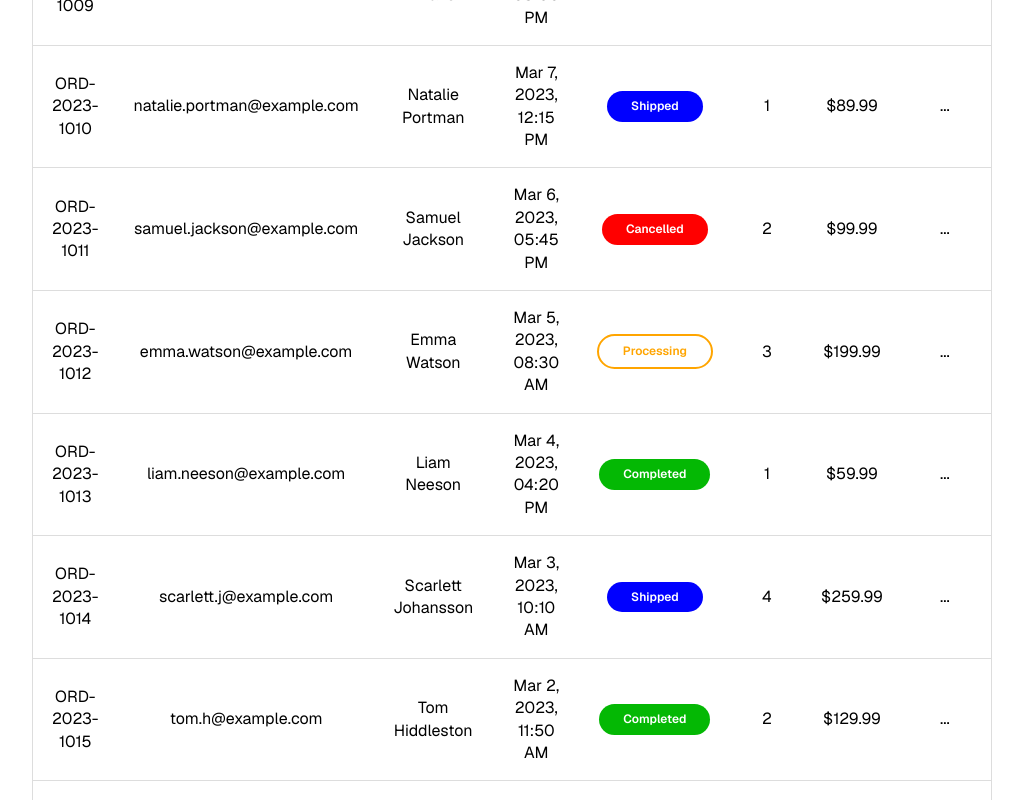
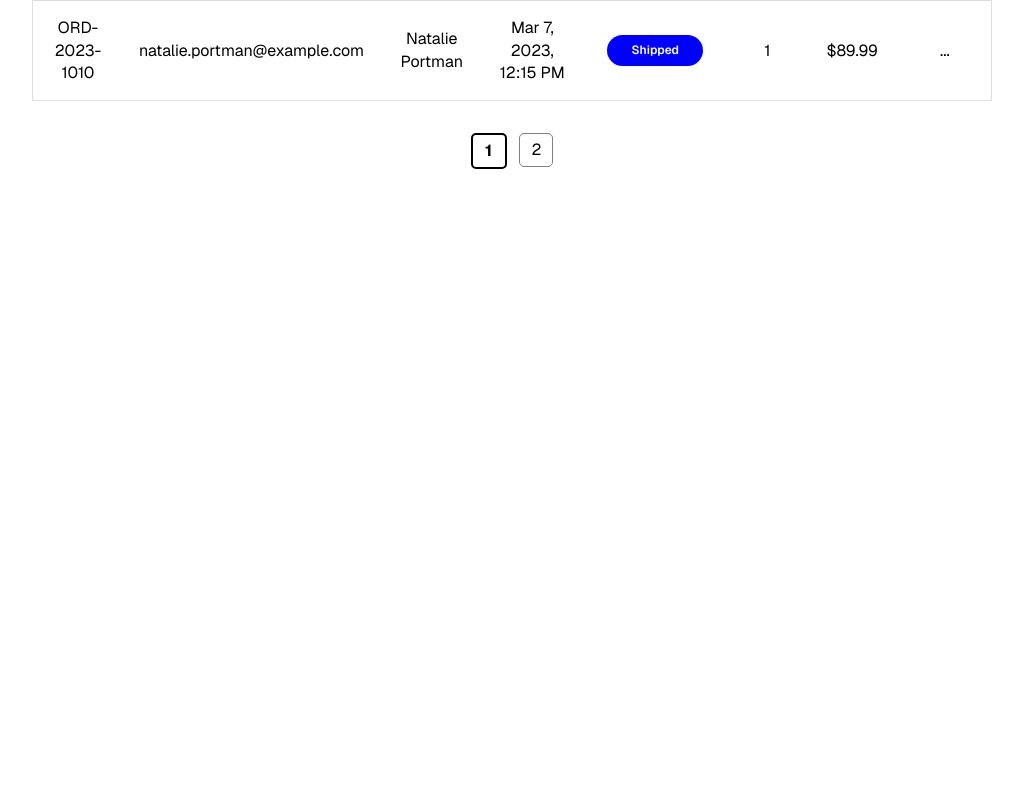
Before and after one commit to ixtk/sturdy-umbrella, a React (Vite) app in the folder frontend/: page /orders in a window 1280 px wide. Shown: the part 1600-2400 px from the top of the page, without its empty margins (128-1151 px from the left). After the commit the page ends 1769 px from the top, so only its background shows below. Built offline with nearby package versions, Linux system fonts and the light colour scheme.

Commit message:
fixed table  pagination

```diff
--- a/frontend/src/dashboard/Orders.jsx
+++ b/frontend/src/dashboard/Orders.jsx
@@ -7,35 +7,31 @@ import { FiSearch } from "react-icons/fi" // ესეც icon
 
 export const Orders = () => {
   const [statusFilter, setStatusFilter] = useState("All") // ეს state განსაზღვრავს რომელი ღილაკია მონიშნული
-  const [filteredOrders, setFilteredOrders] = useState([]) // ეს state არის სია იმ შეკვეთებისა, რომელიც შეესაბამება მონიშნულ ღილაკს
+
   //!-------------------
-  const [currentPage, setCurrentPage] = useState(1)
-  const ordersPerPage = 10
+  const [currentPage, setCurrentPage] = useState(1) //ეს არის გვერდის ნომერი და თავდაპირველად მომხმარებელი პირველ გვერდზეა
+  const ordersPerPage = 10 // როგორც ცვლადის სახელი გვეუბნება, ამ ცვლადით განვსაზღვრავთ რამდენი შეკვეთა გვინდა რომ იყოს თითო გვერდზე
 
-  // Calculate total pages
-  const totalPages = Math.ceil(ordersData.length / ordersPerPage)
+  const filteredData =
+    statusFilter === "All"
+      ? ordersData
+      : ordersData.filter(order => order.status === statusFilter) //statusFilter გვიჩვენებს რომელი ღილაკიცაა მონიშნული, და თუ მონიშნულია "All"
+  //ყველა შეკვეთა გამოჩნდება, და თუ სხვა კატეგორიაა მონიშნული მაშინ ვფილტრავთ შეკვეთების სიას რომ გამოვიტანოთ იმ კატეგორიის წარმომადგენელი შეკვეთები.
 
-  // Get current page's data
-  const indexOfLastOrder = currentPage * ordersPerPage
-  const indexOfFirstOrder = indexOfLastOrder - ordersPerPage
-  const currentOrders = ordersData.slice(indexOfFirstOrder, indexOfLastOrder)
+  const totalPages = Math.ceil(filteredData.length / ordersPerPage) // ეს ფუნქცია ითვლის რამდენი გვერდი უნდა იყოს სულ. მაგალითად თუ გვაქვს 22 შეკვეთა და თითო გვერდზე უნდა იყოს 10 შეკვეთა
+  // ანუ გვჭირდება წესით 2.2 გვერდი და Math.ceil მაღალი ციფრისკენ დაამრგვალებს ამ რაოდენობას ამ შემთხვევაში 3-მდე, იმიტორო 2-მდე რომ დაამრგვალოს ორი შეკვეთა ალბათ აღარ გამოჩნდება ან აირევა რამე.
+
+  // indexOfFirstOrder, indexOfLastOrder ეს ორი ცვლადი განსაზღვრავს საიდან სადამდე გვაჩვენოს თითოეულ გვერდზე შეკვეთები
+  const indexOfLastOrder = currentPage * ordersPerPage // ბოლო შეკვეთის  ინდექსი იქნება currentPage რომლის საწყისი მნიშვნელობაცაა 1, ანუ პირველ გვერდზე ვართ, გამრავლებული იმ  რაოდენობაზე
+  //რამდენი შეკვეთაცაა ამ გვერდზე. დავუსვათ რომ ვიყოთ მესამე გვერდზე ბოლო შეკვეთის ინდექსი იქნებოდა 3*10 ანუ 30.
+
+  const indexOfFirstOrder = indexOfLastOrder - ordersPerPage // პირველ გვერდზე indexOfFirstOrder-ის მნიშვნელობა იქნება 10-10=0 ანუ მასივის პირველი ელემენტიდან დაიწყებს ჩვენებას და ა.შ.
+  const currentOrders = filteredData.slice(indexOfFirstOrder, indexOfLastOrder) // აქ კი ვეუბნნებით, რომ filteredData მასივიდან ამოჭრას შეკვეთები indexOfFirstOrder- აქედან , indexOfLastOrder აქამდე
 
   const handlePageChange = pageNumber => {
-    setCurrentPage(pageNumber)
+    setCurrentPage(pageNumber) // როდესაც პაგინაციის ღილაკს დავაწვებით, ამ ფუნქციას იძახებს და CurrentPage-ის მნიშვნელობას შეცვლის.
   }
   //!-------------------
-  useEffect(() => {
-    // useEffect ეშვება ყოველჯერზე როდესაც statusFilter იცვლება
-    if (statusFilter === "All") {
-      //თუ მონიშნულია "ყველა" ღილაკი აი იმ გაფილტრული შეკვეთების სიას მთლიანი ordersData გადაეცემა მნიშვნელობად
-      setFilteredOrders(ordersData)
-    } else {
-      setFilteredOrders(
-        ordersData.filter(order => order.status === statusFilter) // აქ filter-ი ordersData-ს თითოეულ შეკვეთაში ატარებს ამ პირობას : order.status === statusFilter. ამოწმებს თუ ემთხვევა
-        //შეკვეთის სტატუსი statusFilter-ს (მონიშნული რაც გვაქვს) და თუ ემთხვევა ისინი ინახება ახალ მასივში რომელიც არის მეორე სთეითი filteredOrders
-      )
-    }
-  }, [statusFilter])
 
   const statusCounts = {
     // ეს ობიექტი ითვლის თითოეული კატეგორიის შეკვეთების რაოდენობას
@@ -117,20 +113,31 @@ export const Orders = () => {
         <button
           className={statusFilter === "All" ? "active" : ""} // ვანიჭებთ კლასის სახელს, რომ თუ მისი სტატუსი იქნება all , მაშინ მიენიჭოს კლასი active,
           //რასაც css-ში ვიყენებთ მონიშნული ღილაკისთვის განსხვავებული ფონის მისანიჭებლად
-          onClick={() => setStatusFilter("All")} // ღილაკზე დაჭერისას სტატუსს ვანახლებთ, უხდება მითიტებული სტატუსი რაც შემდეგ შეასრულებს 96 ხაზზე დაწერილ პირობას
+          onClick={
+            () => {
+              setStatusFilter("All")
+              setCurrentPage(1)
+            } // სტატუსის ღილაკზე დაჭერისას დაგვაბრუნებს პირველ გვერდზე
+          } // ღილაკზე დაჭერისას სტატუსს ვანახლებთ, უხდება მითიტებული სტატუსი რაც შემდეგ შეასრულებს 96 ხაზზე დაწერილ პირობას
         >
           All Orders ({statusCounts.All}){" "}
           {/* გამოგვაქვს რაოდენობა იმ კატეგორიის შეკვეთებისა რომელსაც ხელი დავაჭირეთ*/}
         </button>
         <button
           className={statusFilter === "Processing" ? "active" : ""}
-          onClick={() => setStatusFilter("Processing")}
+          onClick={() => {
+            setStatusFilter("Processing")
+            setCurrentPage(1)
+          }}
         >
           Processing ({statusCounts.Processing})
         </button>
         <button
           className={statusFilter === "Shipped" ? "active" : ""}
-          onClick={() => setStatusFilter("Shipped")}
+          onClick={() => {
+            setStatusFilter("Shipped")
+            setCurrentPage(1)
+          }}
         >
           Shipped ({statusCounts.Shipped})
         </button>
@@ -150,7 +157,10 @@ export const Orders = () => {
               ? "active hide-on-small"
               : "hide-on-small"
           }
-          onClick={() => setStatusFilter("Cancelled")}
+          onClick={() => {
+            setStatusFilter("Cancelled")
+            setCurrentPage(1)
+          }}
         >
           Cancelled ({statusCounts.Cancelled})
         </button>
@@ -171,7 +181,7 @@ export const Orders = () => {
             </tr>
           </thead>
           <tbody>
-            {filteredOrders.map(order => (
+            {currentOrders.map(order => (
               <tr key={order.id}>
                 <td>{order.id}</td>
                 <td>{order.email}</td>
@@ -195,7 +205,7 @@ export const Orders = () => {
         </table>
 
         <div className="orders-cards">
-          {filteredOrders.map(order => (
+          {currentOrders.map(order => (
             <div className="order-card" key={order.id}>
               <div className="order-header">
                 <strong>{order.id}</strong>
@@ -224,15 +234,20 @@ export const Orders = () => {
 
       {/* //!------------------- */}
       <div className="pagination">
-        {Array.from({ length: totalPages }, (_, idx) => idx + 1).map(page => (
+        {Array.from({ length: totalPages }, (_, idx) => idx + 1).map(
+          (
+            page //Array.from ქმნის მასივს, რომლის სიგრძეც არის totalPages, და ეს მასივი ინახავს ღილაკებს
+          ) => (
+            // ციფრებით რომელ გვერდზეც ვართ ამიტომაც მათი რაოდენობა უნდა იყოს ტოლი totalPages რაოდენობის.
             <button
               key={page}
-            className={page === currentPage ? "active" : ""}
+              className={page === currentPage ? "activPage" : "numbers"} // თუ იმ გვერდზე ვიქნებით, რომელ ღილაკზეც გვაქვს დაჭერილი გვინდა განსხვავებული კლასი მივანიჭოთ.
               onClick={() => handlePageChange(page)}
             >
               {page}
             </button>
-        ))}
+          )
+        )}
       </div>
       {/* //!--------------------- */}
     </div>
--- a/frontend/src/dashboard/Orders.scss
+++ b/frontend/src/dashboard/Orders.scss
@@ -319,3 +319,31 @@ select{
     cursor: pointer;
   }
 }
+
+.pagination{
+  display: flex;
+  justify-content: center;
+  gap: 0.8rem;
+}
+.numbers{
+  border: 1px solid gray;
+  padding: 1rem;
+  font-size: 1rem;
+  width: 1.5rem;
+  height: 1.5rem;
+  display: flex;
+  align-items: center;
+  justify-content: center;
+}
+
+.activPage{
+  font-weight: bold;
+  border: 2px solid black;
+  padding: 1rem;
+  font-size: 1rem;
+  width: 1.5rem;
+  height: 1.5rem;
+  display: flex;
+  align-items: center;
+  justify-content: center;
+}
```
Lines whose indentation alone changed are shown as unchanged.
